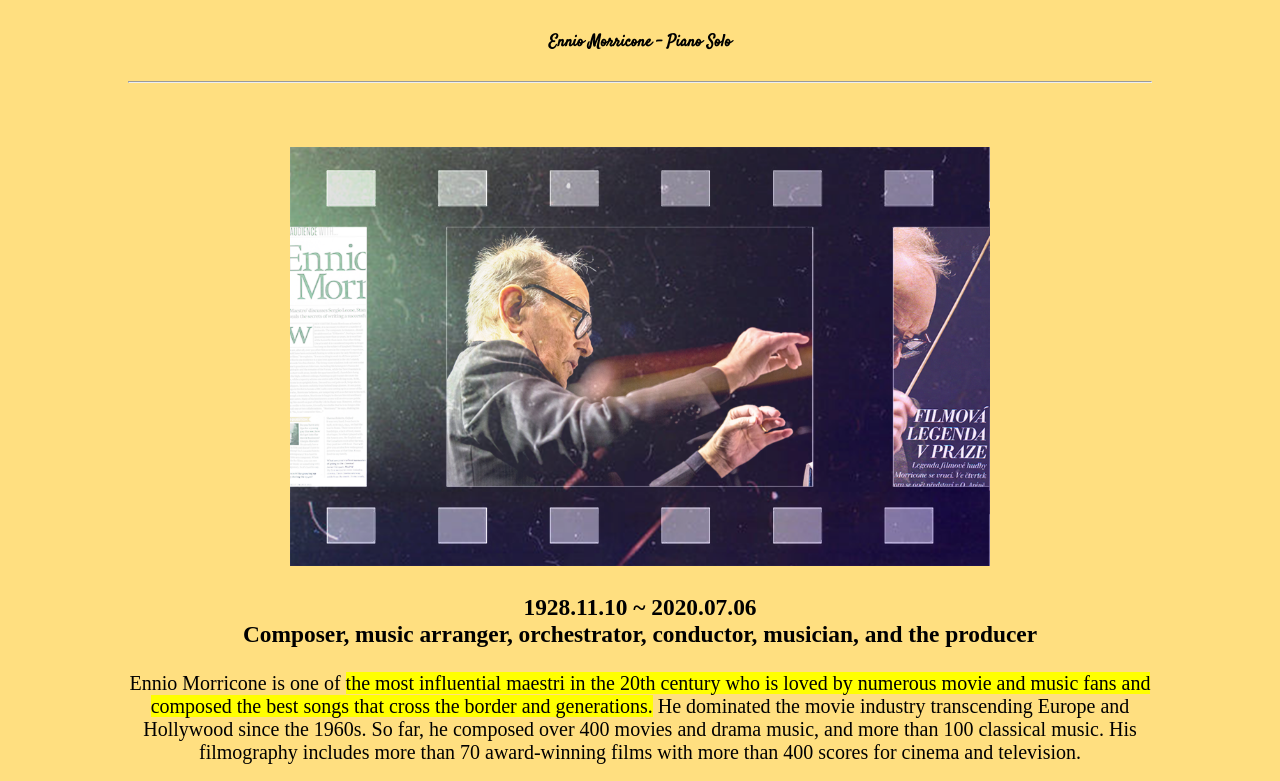
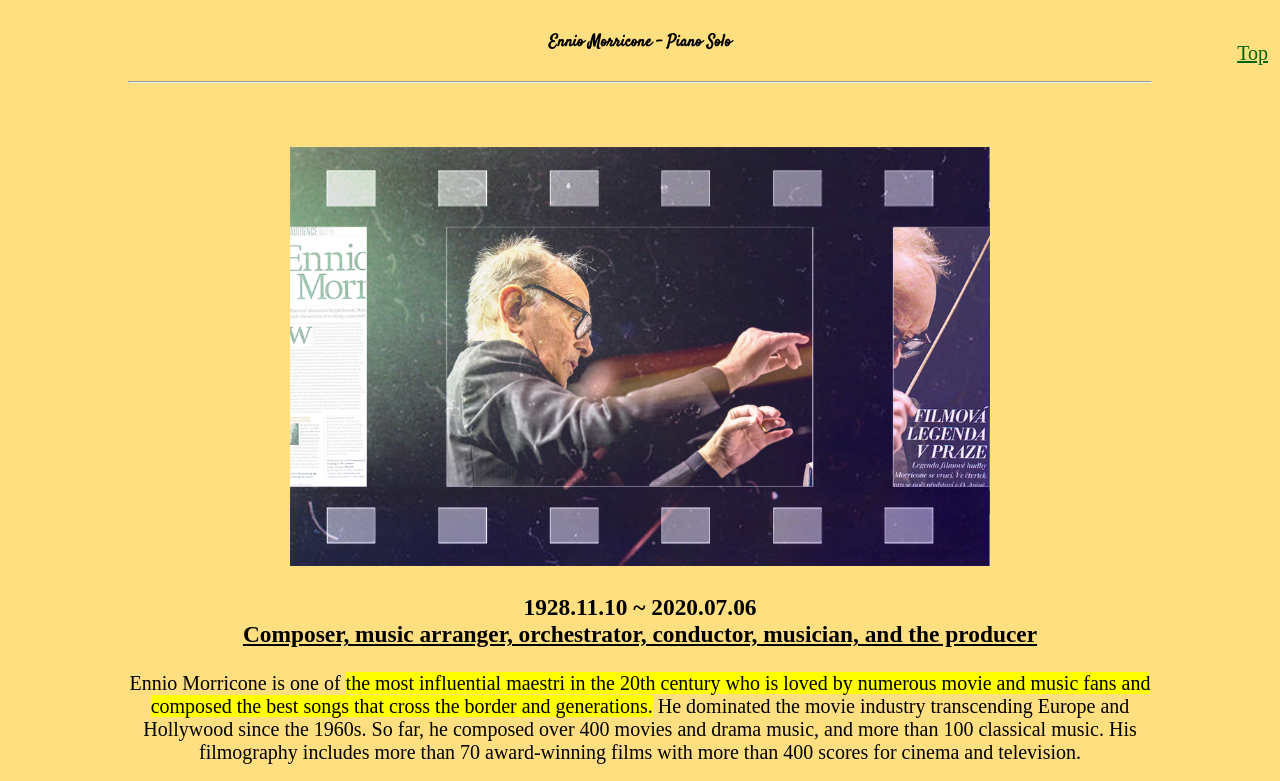
Before and after one commit to JW-collab/intereactivemedia1, a plain HTML site: page index.html in a window 1280 px wide. Shown: the part 727-1508 px from the top of the page. Drawn offline with Linux system fonts and the light colour scheme.

Commit message:
Update index.html

```diff
--- a/index.html
+++ b/index.html
@@ -67,7 +67,7 @@
         <img src="images/profile.png" alt="Portrait of Ennio Morricone" width="700">
         <h3>
         1928.11.10 ~ 2020.07.06 <br>
-        Composer, music arranger, orchestrator, conductor, musician, and the producer
+        <u>Composer, music arranger, orchestrator, conductor, musician, and the producer</u>
         </h3>
         <p>
         Ennio Morricone is one of <mark>the most influential maestri in the 20th century who is loved by numerous movie and music fans and composed the best songs that cross the border and generations.</mark> He dominated the movie industry transcending Europe and Hollywood since the 1960s. So far, he composed over 400 movies and drama music, and more than 100 classical music. His filmography includes more than 70 award-winning films with more than 400 scores for cinema and television.
@@ -142,6 +142,10 @@
       <hr>
       </div>
 
+      <div style="position:fixed;bottom:8px;right:12px;">
+      <a href="#" style="color: darkgreen">Top</a>
+      </div>
+
       <!--footer-->
       <div class="sspace" style="border:3px solid goldenrod; background-color:#ffd24d;">
         <footer>
```
